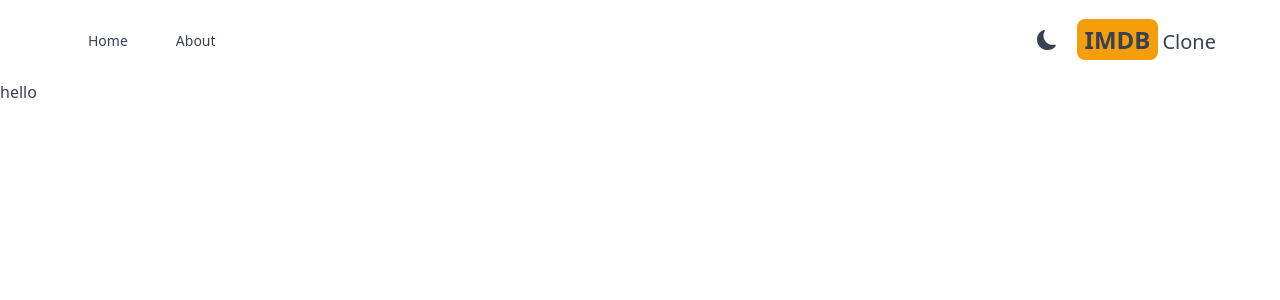
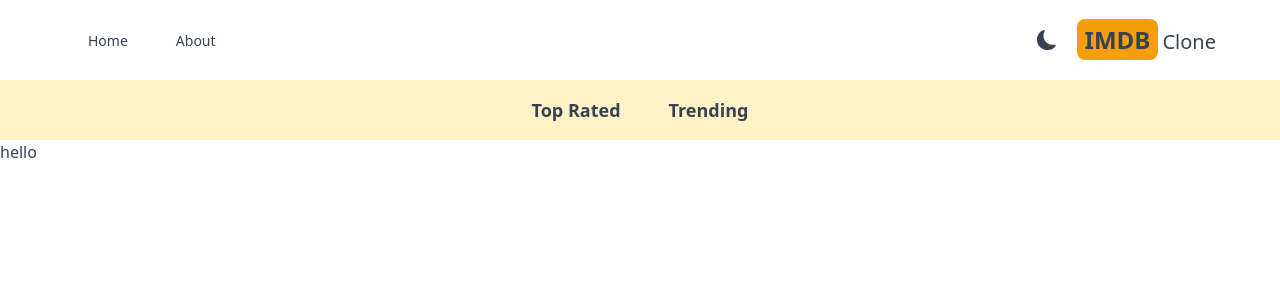
Before and after one commit to unknowncodder/movieApp, a Next.js app: page / in a window 1280 px wide. Shown: the top 300 px of the page. Built offline with nearby package versions, Linux system fonts and the light colour scheme.

Commit message:
adding navbar

```diff
--- a/src/app/layout.tsx
+++ b/src/app/layout.tsx
@@ -1,4 +1,5 @@
 import Header from "@/components/Header";
+import Navbar from "@/components/Navbar";
 import Provider from "@/components/Provider";
 import "./globals.css";
 
@@ -18,7 +19,7 @@
       <body>
         <Provider>
           <Header />
-          {/* <div>navbar</div> */}
+          <Navbar />
           {/* <div>search</div> */}
           {children}
         </Provider>
--- /dev/null
+++ b/src/components/Navbar.tsx
@@ -0,0 +1,15 @@
+import React from "react";
+import NavbarItem from "./NavbarItem";
+
+type Props = {};
+
+const Navbar = (props: Props) => {
+  return (
+    <div className="flex justify-center dark:bg-gray-600 bg-amber-100 lg:text-lg p-4">
+      <NavbarItem title="Top Rated" param="fetchTopRated" />
+      <NavbarItem title="Trending" param="fetchTrending" />
+    </div>
+  );
+};
+
+export default Navbar;
--- /dev/null
+++ b/src/components/NavbarItem.tsx
@@ -0,0 +1,30 @@
+"use client";
+import Link from "next/link";
+import React from "react";
+import { useSearchParams } from "next/navigation";
+
+type Props = {
+  title: string;
+  param: string;
+};
+
+const NavbarItem = ({ title, param }: Props) => {
+  const searchParams = useSearchParams();
+  const genre = searchParams.get("genre");
+  return (
+    <div>
+      <Link
+        className={`m-4 hover:text-amber-600 font-semibold p-2 ${
+          genre &&
+          genre === param &&
+          "underline underline-offset-8 decoration-4 decoration-amber-500 rounded-lg"
+        }`}
+        href={`/?genre=${param}`}
+      >
+        {title}
+      </Link>
+    </div>
+  );
+};
+
+export default NavbarItem;
```
